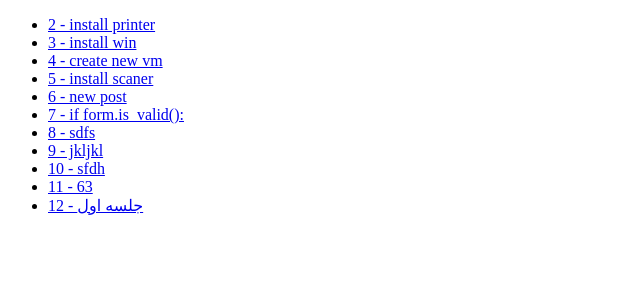
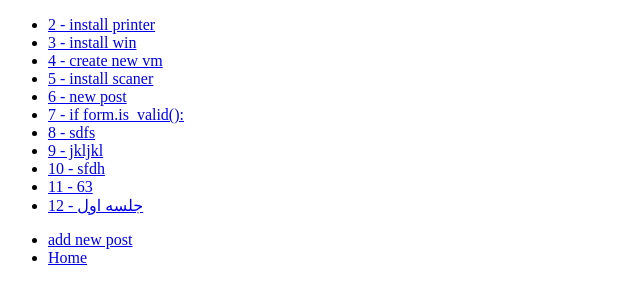
Before and after one commit to avira1987/weblog, a Django app: page /posts/ in a window 1280 px wide. Shown: the top 304 px of the page, without its empty margins (0-640 px from the left). Run offline with Django 5.2, Linux system fonts and the light colour scheme; data comes from the database, SQL or seed files in the repository; both versions use the stored data as it was after the commit.

Commit message:
class base neveshan post detail and postlist

```diff
--- a/Posts/forms.py
+++ b/Posts/forms.py
@@ -2,6 +2,6 @@ from django import forms
 
 class PostForm(forms.Form):
     title=forms.CharField()
-    text= forms.TextInput()
+    text= forms.CharField(widget=forms.Textarea)
     is_enable=forms.BooleanField()
     publish_date = forms.DateField()
--- a/Posts/templates/posts/post_create.html
+++ b/Posts/templates/posts/post_create.html
@@ -7,8 +7,8 @@
 
     <form action="/posts/create/" method="POST">
         {% csrf_token %}
-        {{ form }}
-        <input type="submit" value="save">
+        {{ form.as_p }}
+        <input type="submit" value="Save">
     </form>
 
 <a href="/posts/">BACK TO POSTS</a>
--- a/Posts/templates/posts/post_list.html
+++ b/Posts/templates/posts/post_list.html
@@ -13,5 +13,15 @@
     {% endfor %}
 
 </ul>
+<ul>
+    <li>
+        <a href="create/">add new post</a>
+    </li>
+    <li>
+        <a href="/">Home</a>
+    </li>
+</ul>
+
+
 </body>
 </html>
--- a/Posts/views.py
+++ b/Posts/views.py
@@ -1,27 +1,53 @@
-from django.shortcuts import render
+from typing import Any
+from django.db.models.query import QuerySet
+from django.shortcuts import render,get_object_or_404
 from Posts.models import Post,Comment
 from Posts.forms import PostForm
-from django.http import HttpResponse,HttpResponseRedirect
+from django.http import HttpResponse,HttpResponseRedirect, HttpResponseNotFound
+
+from django.views.generic import DetailView, ListView
 # Create your views here.
 
+def home(request):
+    return render(request, 'home/index.html')
 
 def post_list(request):
     posts = Post.objects.all()
     context= {'posts':posts}
     return  render(request, 'posts/post_list.html', context= context)
 
-def post_detail(request,pk):
-    post = Post.objects.get(pk=pk)
-    comments = Comment.objects.filter(post=post)
-    context= {'post':post, 'comments':comments}
-    return render(request,'posts/post_detail.html',context=context)
+# def post_detail(request,pk):
+    # try:
+    #     post = Post.objects.get(pk=pk)
+    # except Post.DoesNotExist:
+    #     return HttpResponseNotFound("Post is not exist")
+    # post=get_object_or_404(Post, pk=pk)
+    # comments = Comment.objects.filter(post=post)
+    # context= {'post':post, 'comments':comments}
+    # return render(request,'posts/post_detail.html',context=context)
 
 def post_create(request):
     if request.method == "POST":
         form = PostForm(request.POST)
         if form.is_valid():
             Post.objects.create(**form.cleaned_data)
-            return HttpResponseRedirect('posts/')
+            return HttpResponseRedirect('/posts/')
     else:
         form = PostForm()
     return render(request, 'posts/post_create.html',{'form':form})
+
+class PostList(ListView):
+    queryset = Post.objects.all()
+    template_name= "posts/post_list.html"
+    context_object_name= 'posts'
+
+class PostDetail(DetailView):
+    model =Post
+    template_name= 'posts/post_detail.html'
+    # context_object_name = 'posts'
+    # def get_queryset(self):
+        # return get_object_or_404(Post, pk=self.request.POST['pk'])
+    def get_context_data(self,**kwargs):
+        context = super(PostDetail,self).get_context_data()
+        context['comments']=Comment.objects.filter(post=kwargs['object'].pk)
+        return context
--- a/weblog/urls.py
+++ b/weblog/urls.py
@@ -16,11 +16,14 @@ Including another URLconf
 """
 from django.contrib import admin
 from django.urls import path
-from Posts.views import post_list, post_detail,post_create
+from Posts.views import post_list,post_create,home,PostList,PostDetail
 urlpatterns = [
     path('admin/', admin.site.urls),
-    path('posts/',post_list,name='post-list'),
-    path('post/<int:pk>',post_detail,name='post-detail'),
-    path('posts/create/',post_create)
+    path('',home,),
+    # path('posts/',post_list,name='post-list'),
+    # path('post/<int:pk>',post_detail,name='post-detail'),
+    path('posts/create/',post_create),
+    path('posts/',PostList.as_view()),
+    path('post/<int:pk>',PostDetail.as_view())
 
 ]
```
Also changed, not shown: Posts/templates/home/index.html (added, +16 -0 lines), db.sqlite3.
